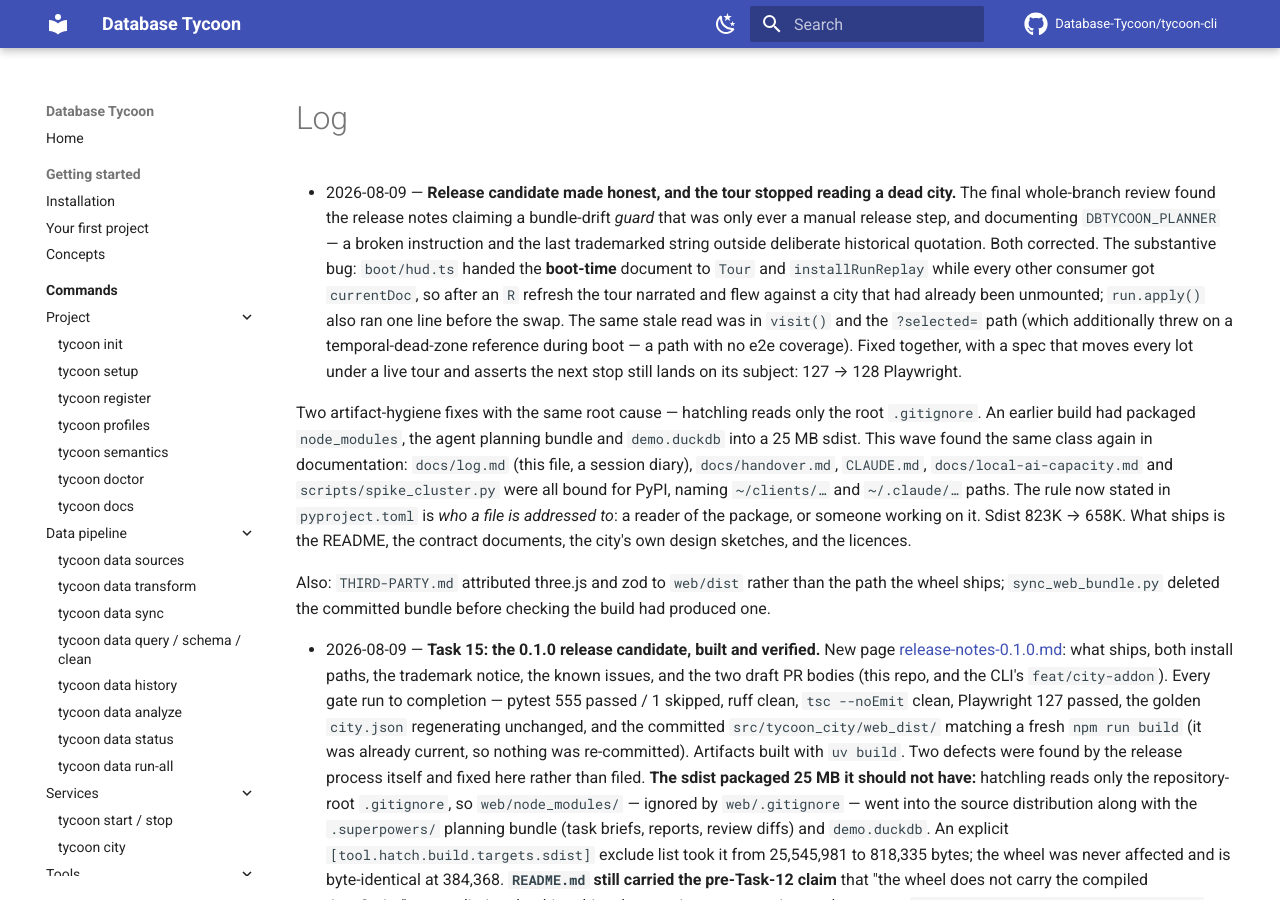
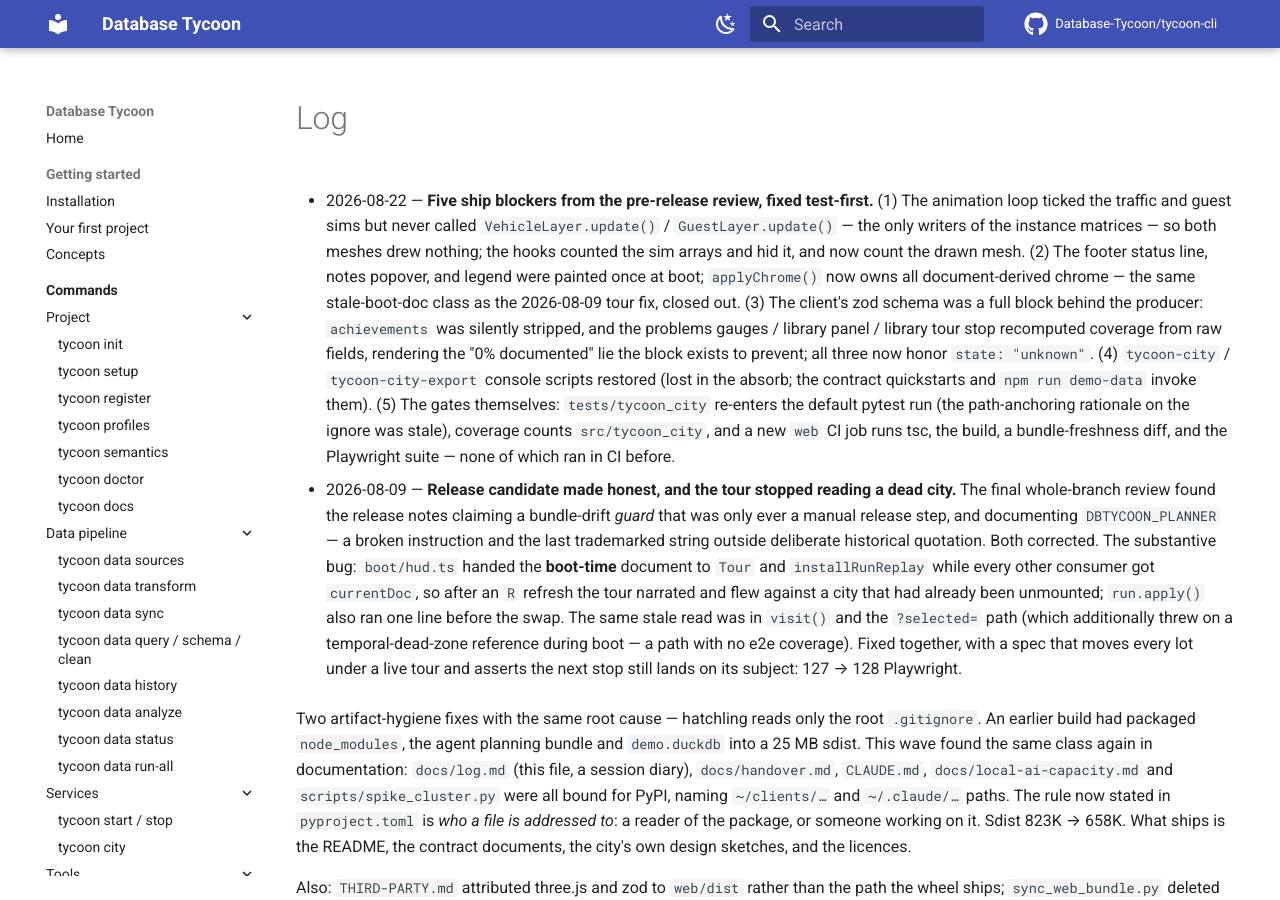
Before and after one commit to Database-Tycoon/tycoon-cli, an MkDocs documentation site: the page built from docs/city/log.md, in a window 1280 px wide and 900 px high. Built offline with MkDocs 1.6.1 and Material for MkDocs 9.7.7, drawn with Linux system fonts in a browser that asks for light colours; comment, search, counter and statistics services are not loaded.

Commit message:
ci(web): gate the front end — tsc, build, bundle freshness, Playwright e2e
No workflow ran npm, vite, or Playwright before this: a type error in
contract.ts could not fail any gate (vite build strips types without checking
them), and nothing verified the committed web_dist matches web/ source. The
new job runs tsc --noEmit, the production build, a sync-and-diff freshness
check, and the full e2e suite against a real tycoon-city-export of the demo
fixture, on the runner's preinstalled Node and Chrome. reuseExistingServer is
now disabled under CI so the suite can never attach to a stranger's dev
server, and web_dist is excluded from pre-commit's large-file cap so a
legitimate bundle rebuild stops teaching people --no-verify. CHANGELOG and
the city docs log record the whole blocker batch.

Co-Authored-By: Claude Fable 5 <noreply@anthropic.com>

```diff
--- a/.pre-commit-config.yaml
+++ b/.pre-commit-config.yaml
@@ -30,6 +30,11 @@ repos:
       - id: check-merge-conflict
       - id: check-added-large-files
         args: ['--maxkb=500']
+        # The built web bundle (~700 KB minified JS) is committed by design —
+        # it is what ships in the wheel, and CI's freshness check diffs it.
+        # Without this exclusion every legitimate rebuild fails the hook and
+        # teaches people --no-verify, which also skips gitleaks and bandit.
+        exclude: ^src/tycoon_city/web_dist/
 
   - repo: https://github.com/gitleaks/gitleaks
     # Same gitleaks version CI runs (ci.yml secret-scan job); bump together.
--- a/docs/city/log.md
+++ b/docs/city/log.md
@@ -3,10 +3,30 @@ title: Documentation log
 description: Chronological record of documentation changes
 tags: [log]
 related: []
-updated: '2026-08-09'
+updated: '2026-08-22'
 ---
 
 # Log
+
+- 2026-08-22 — **Five ship blockers from the pre-release review, fixed
+  test-first.** (1) The animation loop ticked the traffic and guest sims but
+  never called `VehicleLayer.update()` / `GuestLayer.update()` — the only
+  writers of the instance matrices — so both meshes drew nothing; the hooks
+  counted the sim arrays and hid it, and now count the drawn mesh. (2) The
+  footer status line, notes popover, and legend were painted once at boot;
+  `applyChrome()` now owns all document-derived chrome — the same stale-boot-doc
+  class as the 2026-08-09 tour fix, closed out. (3) The client's zod schema was
+  a full block behind the producer: `achievements` was silently stripped, and
+  the problems gauges / library panel / library tour stop recomputed coverage
+  from raw fields, rendering the "0% documented" lie the block exists to
+  prevent; all three now honor `state: "unknown"`. (4) `tycoon-city` /
+  `tycoon-city-export` console scripts restored (lost in the absorb; the
+  contract quickstarts and `npm run demo-data` invoke them). (5) The gates
+  themselves: `tests/tycoon_city` re-enters the default pytest run (the
+  path-anchoring rationale on the ignore was stale), coverage counts
+  `src/tycoon_city`, and a new `web` CI job runs tsc, the build, a
+  bundle-freshness diff, and the Playwright suite — none of which ran in CI
+  before.
 
 - 2026-08-09 — **Release candidate made honest, and the tour stopped reading a
   dead city.** The final whole-branch review found the release notes claiming a
```
Also changed, not shown: 2 other files.
